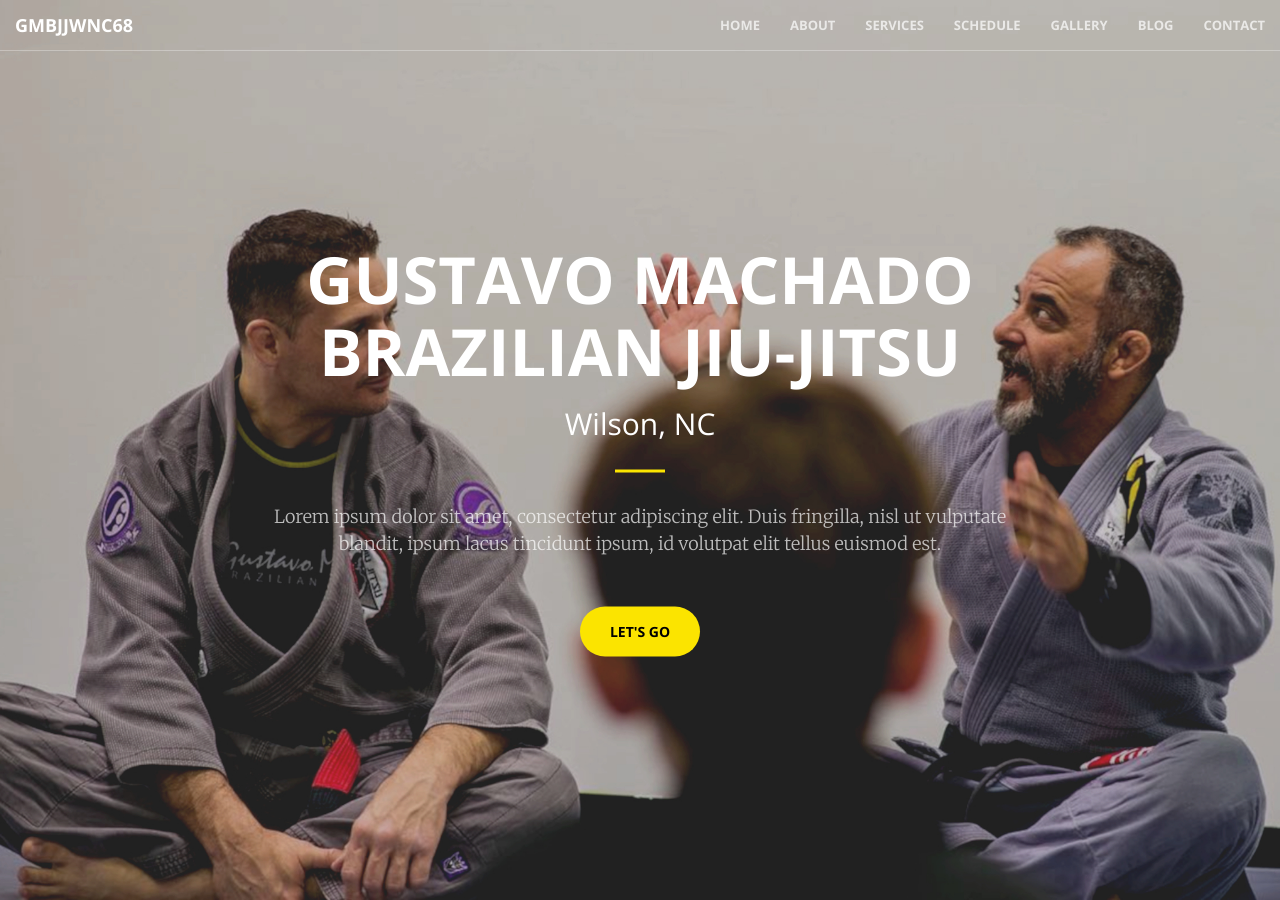
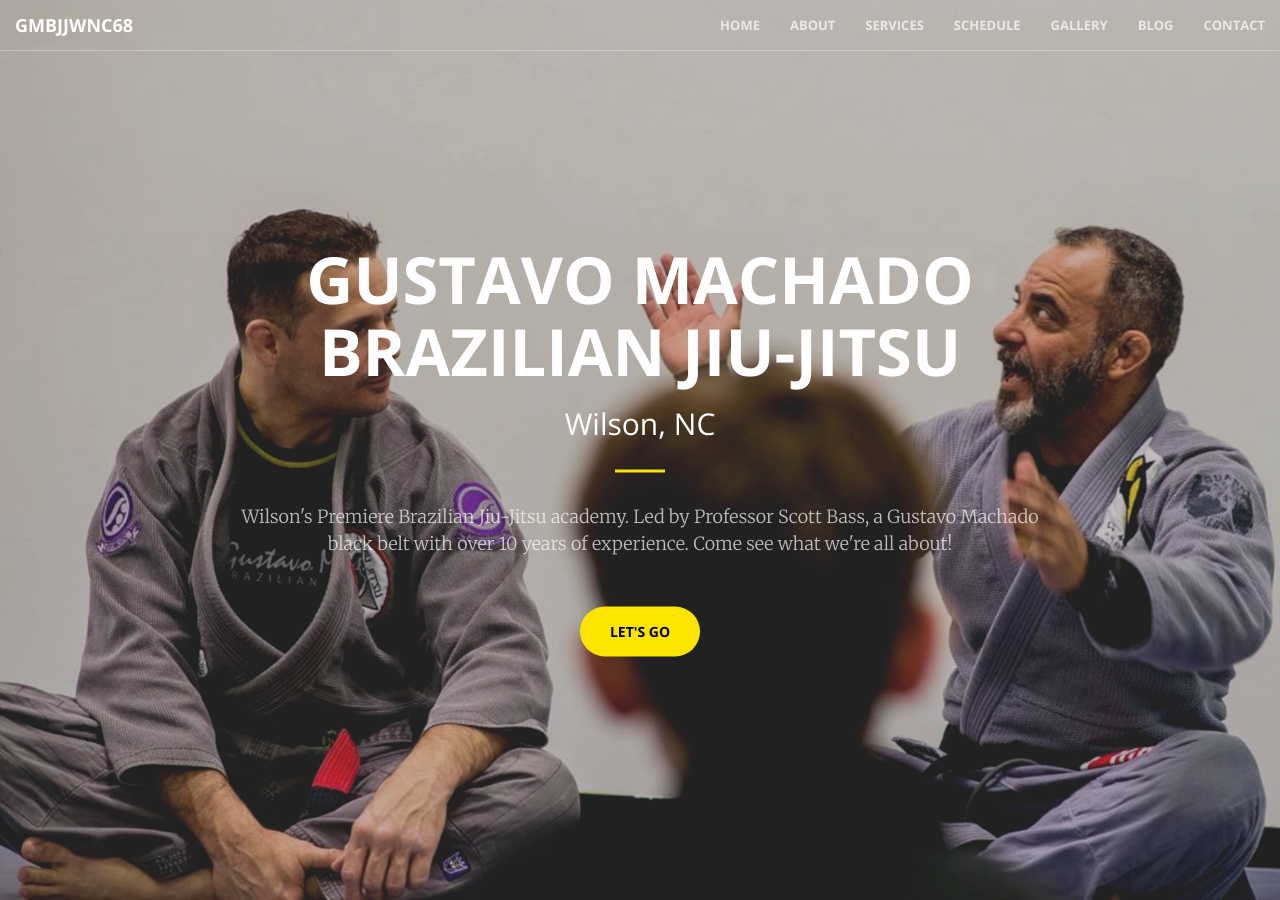
Before and after one commit to gmbjjwnc68/gmbjjwnc68.github.io, a Jekyll site: the page built from index.html, in a window 1280 px wide and 900 px high. Built offline with Jekyll 4.4.1, drawn with Linux system fonts in a browser that asks for light colours.

Commit message:
Add header.html text

```diff
--- a/_includes/header.html
+++ b/_includes/header.html
@@ -4,7 +4,7 @@
             <h1>Gustavo Machado Brazilian Jiu-Jitsu</h1>
             <h2>Wilson, NC</h2>
             <hr>
-            <p>Lorem ipsum dolor sit amet, consectetur adipiscing elit. Duis fringilla, nisl ut vulputate blandit, ipsum lacus tincidunt ipsum, id volutpat elit tellus euismod est.</p>
+            <p>Wilson's Premiere Brazilian Jiu-Jitsu academy. Led by Professor Scott Bass, a Gustavo Machado black belt with over 10 years of experience. Come see what we're all about!</p>
             <a href="#about" class="btn btn-primary btn-xl page-scroll">LET'S GO</a>
         </div>
     </div>
```
